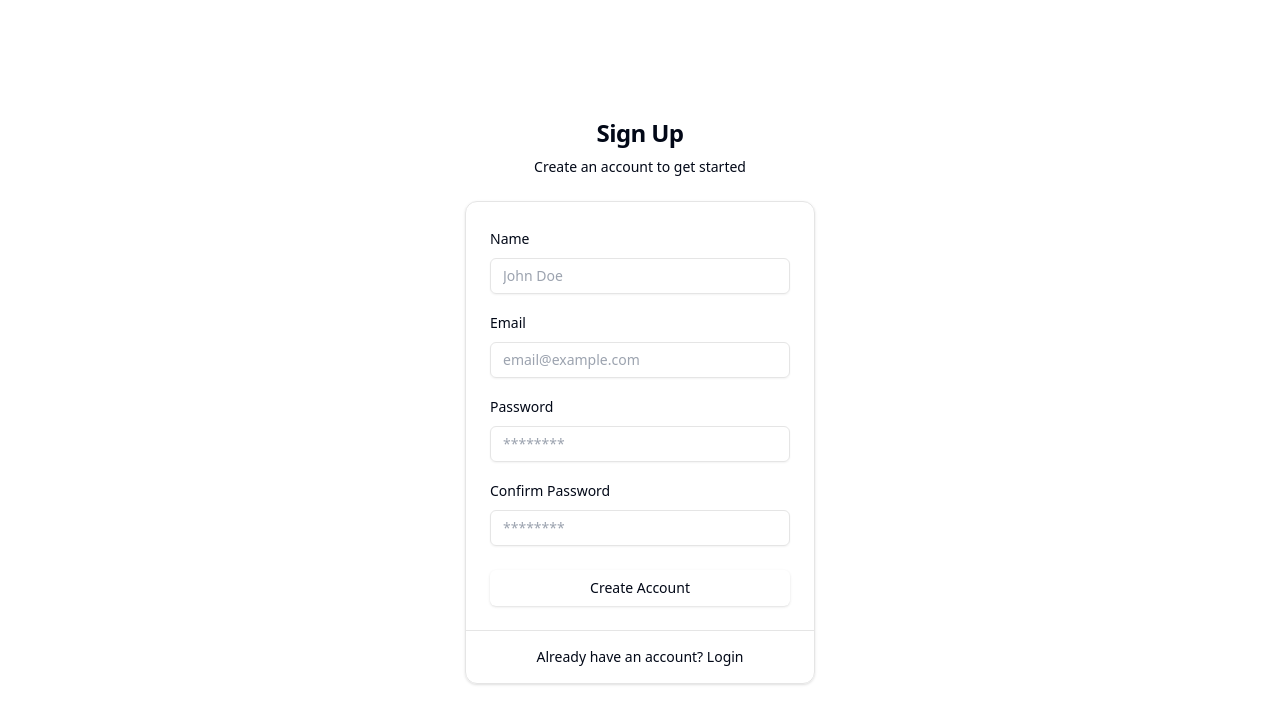
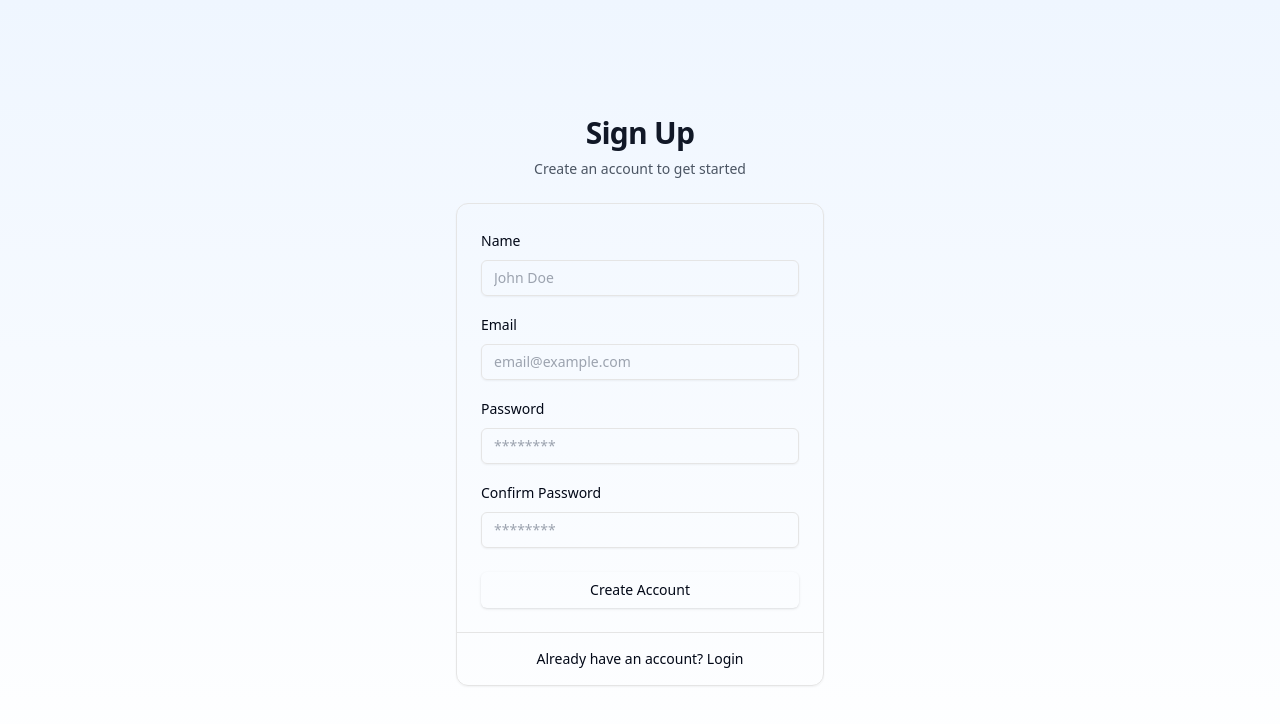
Before and after one commit to JeffreyYeet1/cop, a Next.js app in the folder client/: page /signup in a window 1280 px wide. Shown: the top 724 px of the page. Built offline with nearby package versions, Linux system fonts and the light colour scheme.

Commit message:
recentered

```diff
--- a/client/app/components/signup-form.tsx
+++ b/client/app/components/signup-form.tsx
@@ -152,7 +152,7 @@ export function SignUpForm() {
   };
 
   return (
-    <Card>
+    <Card className="w-full shadow-sm">
       <CardContent className="pt-6">
         <form onSubmit={handleSubmit} className="space-y-4">
           <div className="space-y-2">
--- a/client/app/signup/page.tsx
+++ b/client/app/signup/page.tsx
@@ -8,11 +8,11 @@ export const metadata: Metadata = {
 
 export default function SignUpPage() {
   return (
-    <div className="container flex h-screen w-screen flex-col items-center justify-center">
-      <div className="mx-auto flex w-full flex-col justify-center space-y-6 sm:w-[350px]">
-        <div className="flex flex-col space-y-2 text-center">
-          <h1 className="text-2xl font-semibold tracking-tight">Sign Up</h1>
-          <p className="text-sm text-muted-foreground">
+    <div className="min-h-screen w-full bg-gradient-to-b from-blue-50 to-white flex items-center justify-center">
+      <div className="w-full max-w-[400px] px-4 py-8">
+        <div className="flex flex-col space-y-2 text-center mb-6">
+          <h1 className="text-3xl font-bold tracking-tight text-gray-900">Sign Up</h1>
+          <p className="text-sm text-gray-600">
             Create an account to get started
           </p>
         </div>
```
